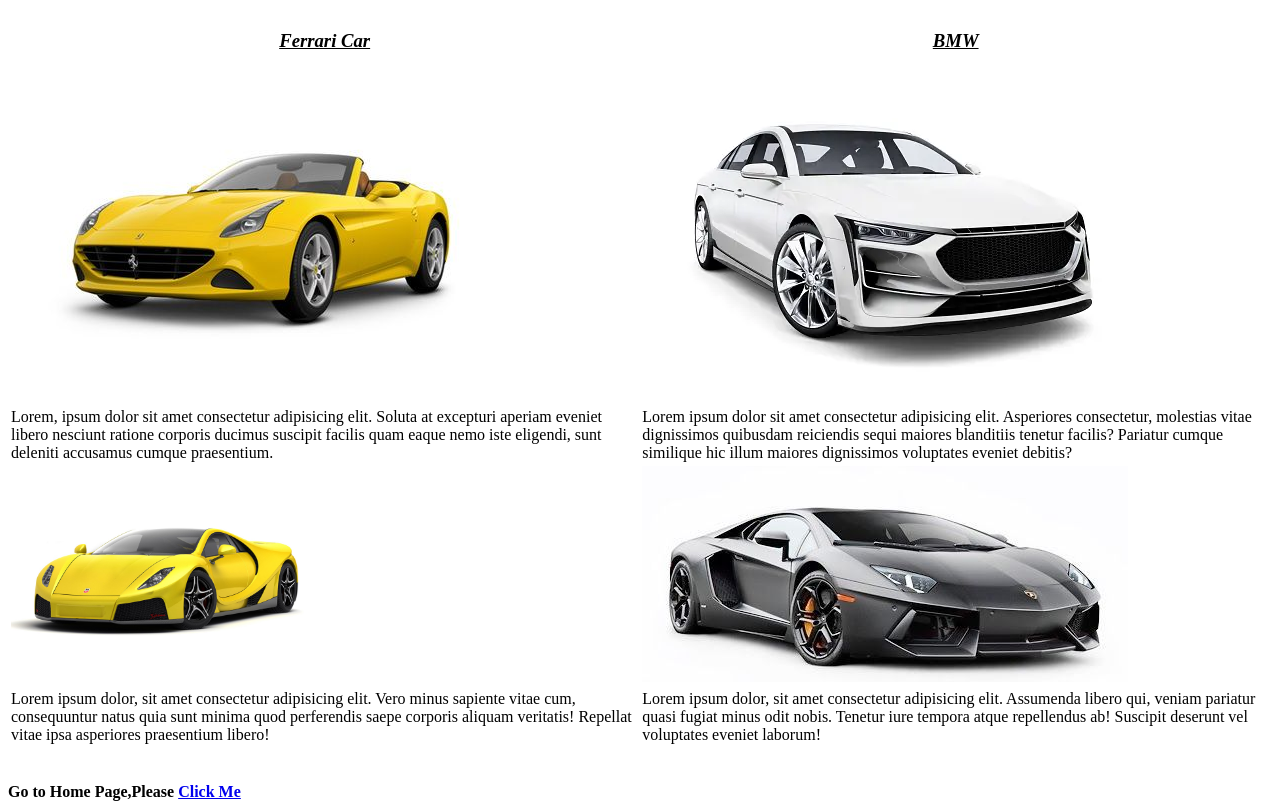
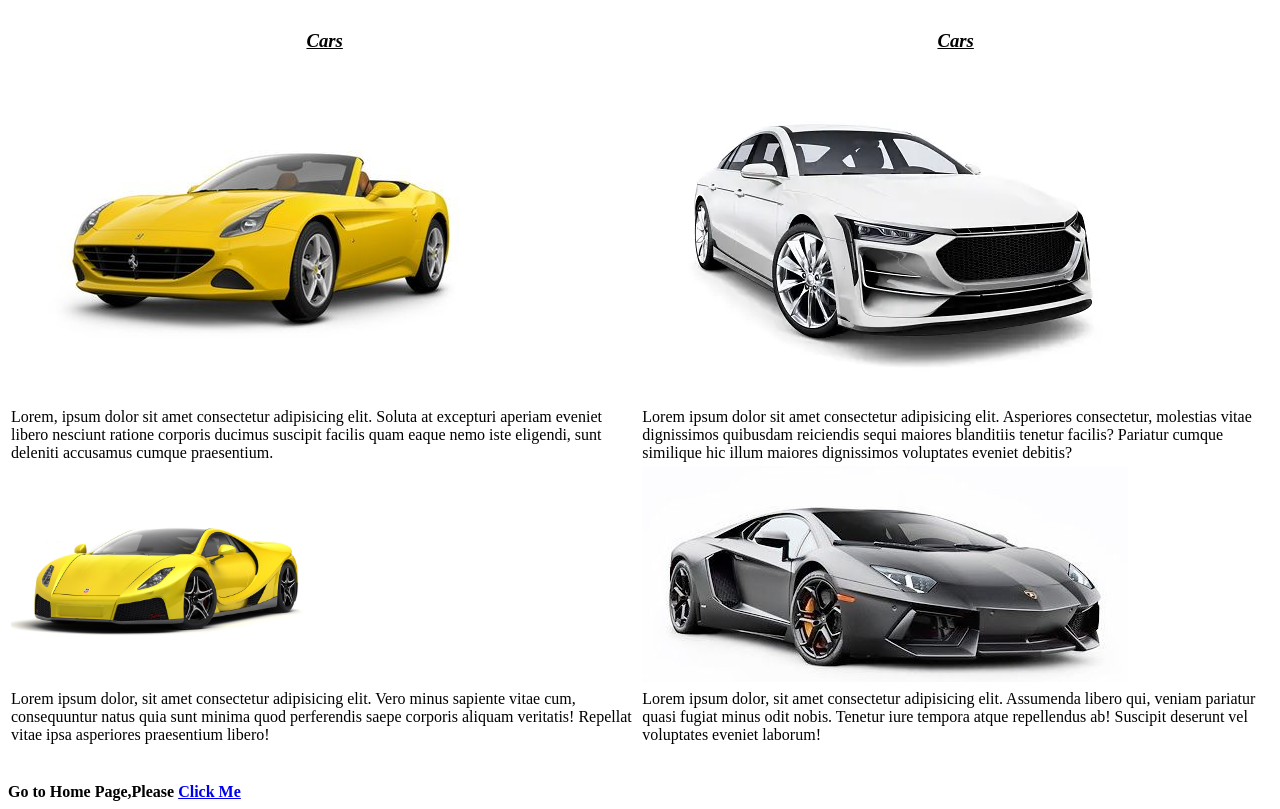
Before and after one commit to ankurv45/car, a plain HTML site: page cars.html in a window 1280 px wide. Drawn offline with Linux system fonts and the light colour scheme.

Commit message:
Update cars.html

```diff
--- a/cars.html
+++ b/cars.html
@@ -9,12 +9,12 @@
       <tr>
         <th>
           <h3>
-            <i><u>Ferrari Car</u></i>
+            <i><u>Cars</u></i>
           </h3>
         </th>
         <th>
           <h3>
-            <i><u>BMW</u></i>
+            <i><u>Cars</u></i>
           </h3>
         </th>
       </tr>
```
